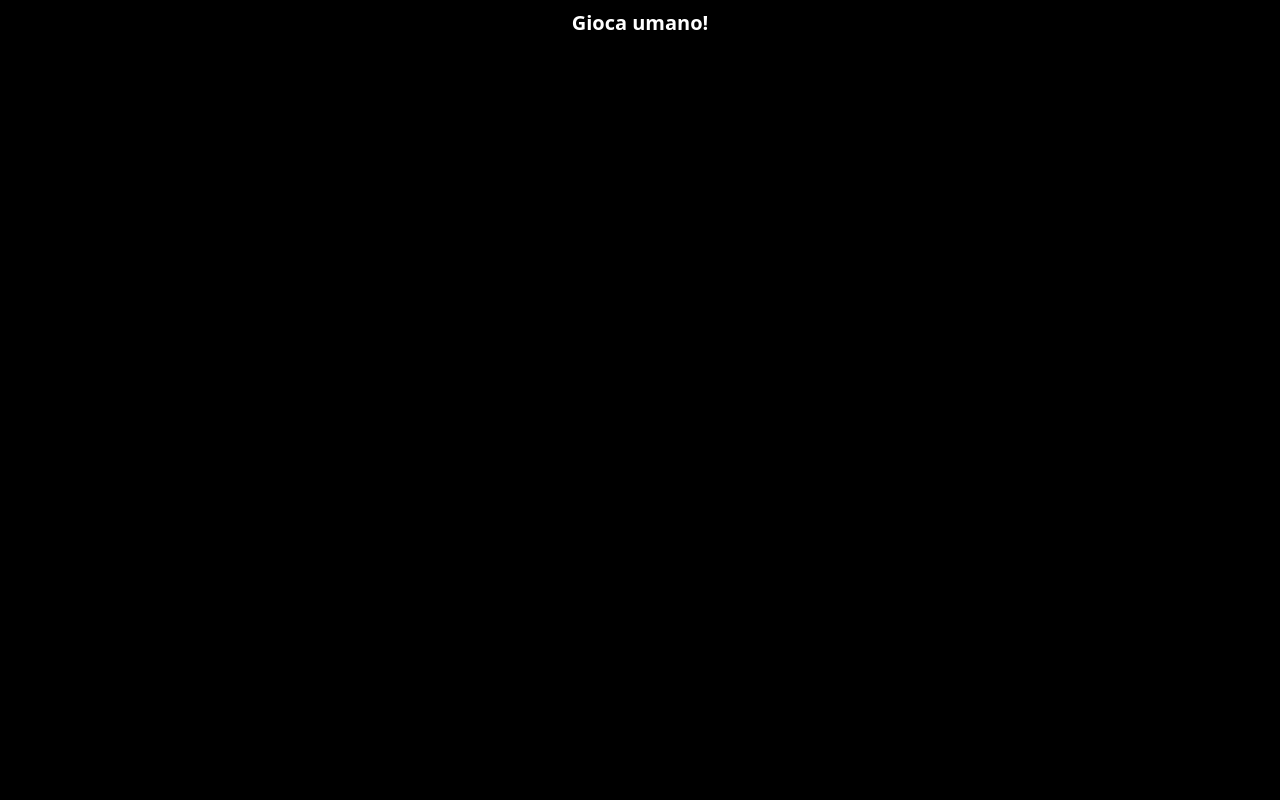
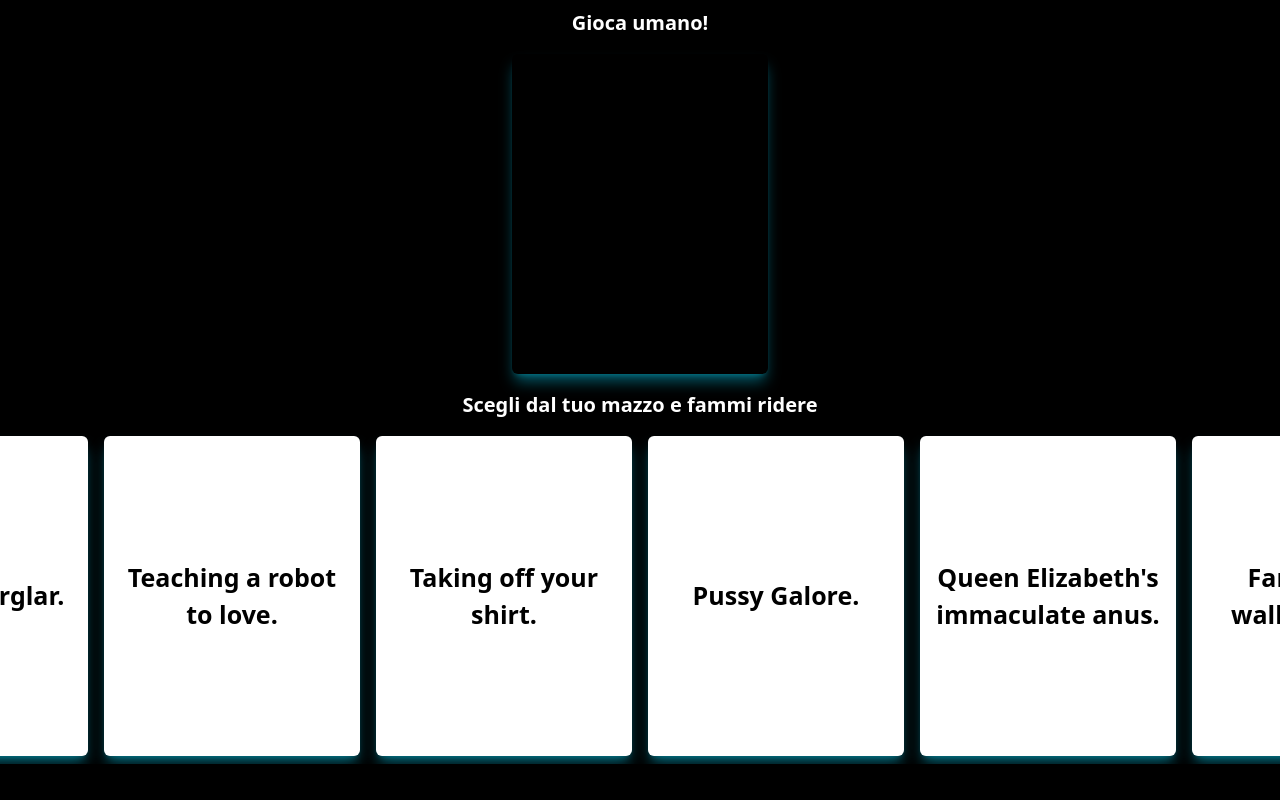
Before and after one commit to francemazzi/cardsAgainstHumanity, a Next.js app: page /playOne in a window 1280 px wide. Built offline with nearby package versions, Linux system fonts and the light colour scheme.

Commit message:
bug: mixing card component

```diff
--- a/components/atoms/Card/index.tsx
+++ b/components/atoms/Card/index.tsx
@@ -3,20 +3,22 @@ import React from "react";
 type Props = {
   text?: string;
   color?: string;
+  onClick?: () => void;
 };
 
-function Card({ text, color }: Props) {
+function Card({ text, color, onClick }: Props) {
   return (
     <div
-      className={`flex flex-col justify-center items-center m-2  h-[14rem] w-[10rem] md:h-[30rem] md:w-[20rem] lg:h-[30rem] lg:w-[20rem] bg-[${color}] cursor-pointer overflow-hidden shadow-lg rounded-md hover:scale-105 transition-all duration-150 aese-out shadow-cyan-500/50`}
+      onClick={onClick}
+      className={`flex flex-col justify-center items-center  m-2  h-[14rem] w-[10rem] md:h-[19rem] md:w-[15rem] lg:h-[20rem] lg:w-[16rem] bg-[${color}] cursor-pointer overflow-hidden shadow-lg rounded-md hover:scale-105 hover:rounded-md transition-all duration-150 aese-out shadow-cyan-500/50`}
     >
-      <div
+      <p
         className={`text-[${(color = "white"
           ? "black"
           : "white")}] font-bold p-2 text-center text-[15px] lg:text-[25px]`}
       >
         {text}
-      </div>
+      </p>
     </div>
   );
 }
--- a/pages/playOne.tsx
+++ b/pages/playOne.tsx
@@ -1,9 +1,8 @@
-import React from "react";
+import React, { useState } from "react";
 import CardDesk from "../commons/cardsDeks.json";
 import { cardW, cardB } from "../commons/types";
 import Card from "../components/atoms/Card";
 
-function PlayOne() {
 const blackCards = CardDesk[0].black;
 const whiteCards = CardDesk[0].white;
 
@@ -25,21 +24,43 @@ function PlayOne() {
   return dataCards;
 };
 
+const selectCard = (e: any) => {
+  console.log(e);
+};
+
+function PlayOne() {
   const randomcards = randomiCard(blackCards, whiteCards);
-  // console.log(randomcards);
+  console.log(randomcards);
+
+  const [select, setSelect] = useState();
 
   return (
     <div className="bg-[black] h-screen">
       <h1 className="text-[20px] font-bold w-full text-center text-[white] p-2">
         Gioca umano!
       </h1>
-      {/* TODO: fix it it doesn't work it say 'Error: Text content does not match server-rendered HTML.' what a f*** */}
-      {/*
-      {randomcards && (
+      <div className="flex flex-col items-center justify-center">
         <Card text={randomcards.B.card.text} color={randomcards.B.color} />
-      )} */}
+      </div>
+      <h1 className="text-[20px] font-bold w-full text-center text-[white] p-2">
+        Scegli dal tuo mazzo e fammi ridere
+      </h1>
+      <div className="flex flex-row items-center md:justify-center lg:justify-center sm:justify-start overflow-x-scroll  shadow-md">
+        {randomcards.W.cards.map((data, idk) => {
+          return (
+            <div key={idk}>
+              <Card
+                text={data.text}
+                color={randomcards.W.color}
+                // onClick={selectCard}
+              />
+            </div>
+          );
+        })}
+      </div>
     </div>
   );
 }
 
 export default PlayOne;
+//<Card text={randomcards.B.card.text} color={randomcards.B.color} />
```
Lines whose indentation alone changed are shown as unchanged.
